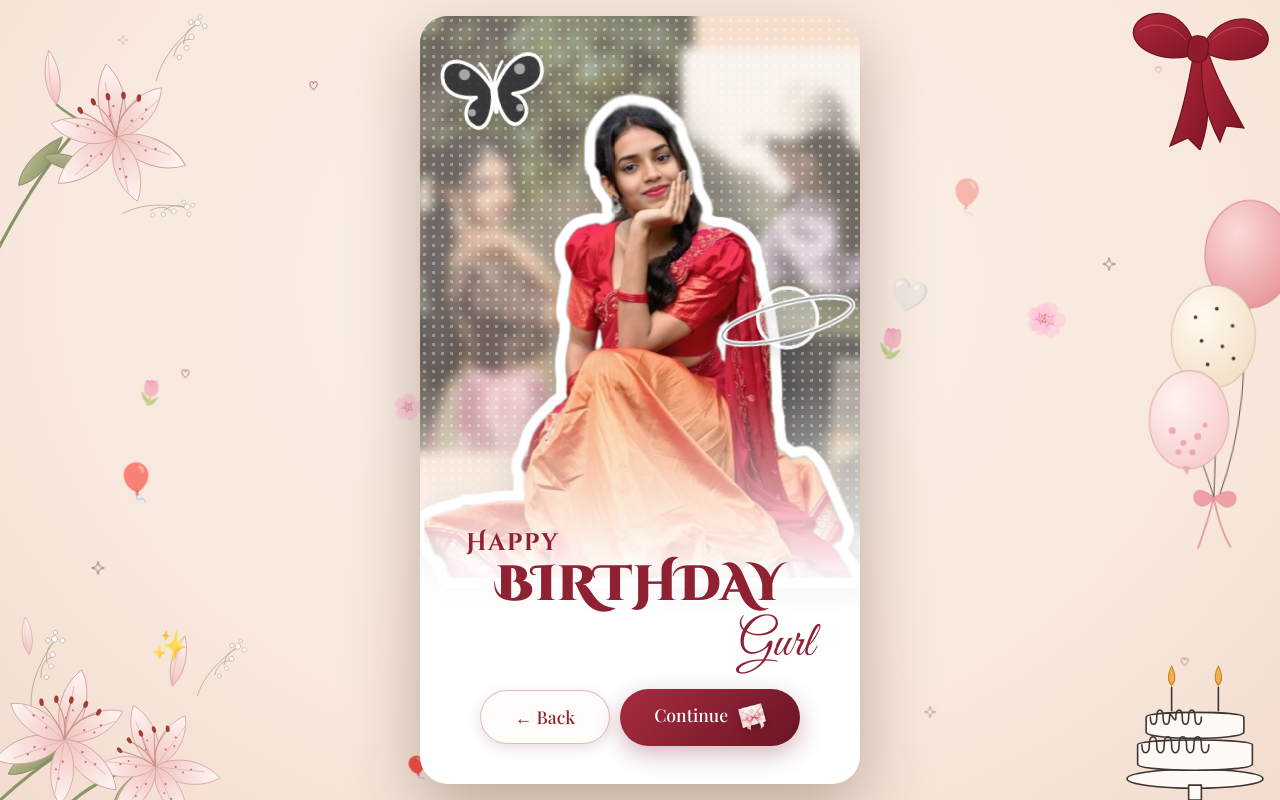
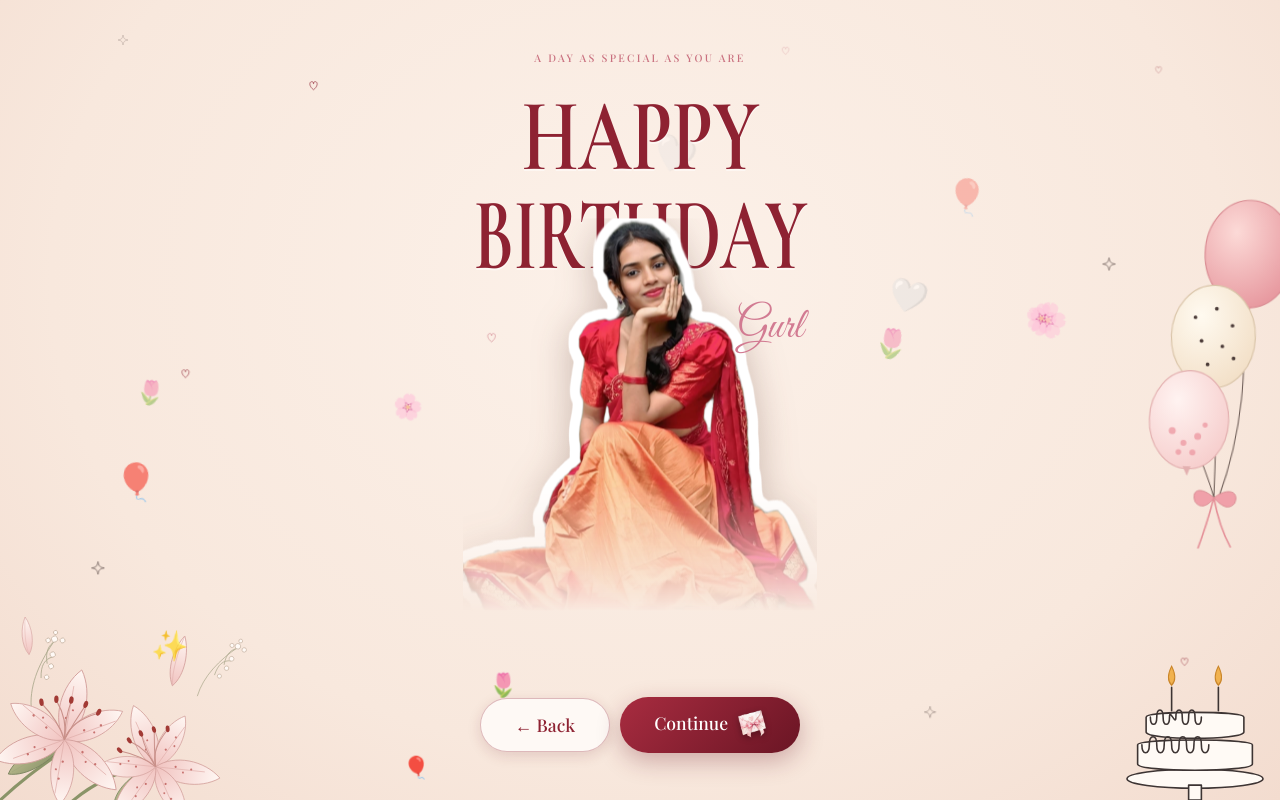
Before and after one commit to adithyals/surprise-for-you, a plain HTML site: page index.html in a window 1280 px wide. Both pictures are taken after a click on the picture 640 px from the left and 312 px from the top of the page. Drawn offline with nearby package versions, Linux system fonts and the light colour scheme; a web font is replaced by a local one.

Commit message:
Redesign poster page: big headline with photo overlapping, no collage
Co-Authored-By: Claude Sonnet 5.5 <noreply@anthropic.com>
Claude-Session: https://claude.ai/code/session_01JHJJcNN1WigQCLhPgRmBLg

```diff
--- a/index.html
+++ b/index.html
@@ -4,7 +4,7 @@
 <meta charset="UTF-8">
 <meta name="viewport" content="width=device-width, initial-scale=1">
 <title>Happy Birthday 🦋</title>
-<link href="https://fonts.googleapis.com/css2?family=Cinzel+Decorative:wght@700;900&family=Dancing+Script:wght@600;700&family=Great+Vibes&family=Playfair+Display:ital,wght@0,500;0,700;1,500&display=swap" rel="stylesheet">
+<link href="https://fonts.googleapis.com/css2?family=Cinzel+Decorative:wght@700;900&family=Dancing+Script:wght@600;700&family=Great+Vibes&family=Cormorant+Garamond:wght@600;700&family=Playfair+Display:ital,wght@0,500;0,700;1,500&display=swap" rel="stylesheet">
 <style>
 :root{--accent:#8e2232;--accent-d:#6a1524;--ink:#4a3a37;--cream:#f8e9df;--blush:#f2c9c4;--sage:#8f9870}
 *{box-sizing:border-box;margin:0;padding:0}
@@ -57,43 +57,29 @@ button.btn:hover{transform:scale(1.07)}
 .bear{height:1.05em;width:auto;vertical-align:-.2em;margin-left:.08em;filter:drop-shadow(0 3px 5px rgba(120,60,60,.25))}
 .nav{display:flex;gap:12px;justify-content:center;align-items:center;flex-wrap:wrap;margin-top:28px}
 button.btn.ghost{background:rgba(255,252,249,.85);color:var(--accent);border:1px solid rgba(142,34,50,.3);box-shadow:0 4px 14px rgba(106,21,36,.14)}
-/* ===== POSTER PAGE ===== */
+/* ===== POSTER PAGE: big headline, photo overlapping it, same paper theme ===== */
 #s2{padding:16px}
-.poster{position:relative;width:min(100%,440px);height:min(calc(100vh - 32px),800px);border-radius:28px;overflow:hidden;background:#f3d6c3;box-shadow:0 25px 70px rgba(80,50,40,.35)}
-@media(max-width:520px){#s2{padding:0}.poster{width:100%;height:100vh;height:100dvh;border-radius:0;box-shadow:none}}
-.pbg{position:absolute;inset:0;overflow:hidden}
-.bgp{position:absolute;overflow:hidden;background:linear-gradient(135deg,#f6cfb2,#e9a98a);filter:blur(5px);transform:scale(1.06);animation:drift 14s ease-in-out infinite alternate}
-.bgp img{width:100%;height:100%;object-fit:cover;display:block}
-.bgp img{filter:brightness(1.18) saturate(.85) contrast(.92)}
-.bgp.a img{object-position:32% 50%}
-.bgp.b img{object-position:45% 55%}
-.bgp.c img{object-position:28% 30%}
-.bgp.a{left:-14%;top:-3%;width:74%;height:58%}
-.bgp.b{right:-9%;top:6%;width:48%;height:38%;animation-delay:-4s;background:linear-gradient(135deg,#f9d9bd,#eebb9f)}
-.bgp.c{right:-11%;top:44%;width:54%;height:32%;animation-delay:-8s;background:linear-gradient(135deg,#f2dcc0,#e8b9a0)}
-@keyframes drift{to{transform:scale(1.12) translate(6px,-6px)}}
-.pbg::after{content:"";position:absolute;inset:0;background:linear-gradient(180deg,rgba(255,238,224,.38),rgba(255,226,206,.28))}
-.dots{position:absolute;inset:0;background-image:radial-gradient(rgba(255,255,255,.6) 1.4px,transparent 1.7px);background-size:9px 9px;opacity:.55;pointer-events:none}
-.main{position:absolute;left:50%;top:7%;transform:translateX(-50%);width:98%;height:67%;display:flex;align-items:flex-end;justify-content:center;animation:floaty 6s ease-in-out infinite}
-@keyframes floaty{50%{transform:translateX(-50%) translateY(-8px)}}
-.main img{max-width:100%;max-height:100%;width:auto;height:auto;display:block;animation:pop 1.1s cubic-bezier(.2,1.3,.4,1) both}
-@keyframes pop{from{opacity:0;transform:scale(.85)}to{opacity:1;transform:none}}
-.main img.cut{filter:drop-shadow(4px 0 0 #fff) drop-shadow(-4px 0 0 #fff) drop-shadow(0 4px 0 #fff) drop-shadow(0 -4px 0 #fff) drop-shadow(3px 3px 0 #fff) drop-shadow(-3px -3px 0 #fff) drop-shadow(3px -3px 0 #fff) drop-shadow(-3px 3px 0 #fff) drop-shadow(0 8px 18px rgba(0,0,0,.25))}
-.main img.framed{border:8px solid #fff;border-radius:28px;box-shadow:0 14px 40px rgba(0,0,0,.3)}
-.main .ph-main{width:78%;aspect-ratio:3/4;border:8px solid #fff;border-radius:28px;background:linear-gradient(135deg,#f6cfb2,#e7a58c);display:flex;flex-direction:column;align-items:center;justify-content:center;gap:10px;font-size:3rem;box-shadow:0 14px 40px rgba(0,0,0,.25)}
+.poster{position:relative;height:min(calc(100vh - 32px),860px);aspect-ratio:390/844;max-width:100%}
+@media(max-width:520px){#s2{padding:0}.poster{width:100%;height:100vh;height:100dvh;aspect-ratio:auto}}
+.ptag{position:absolute;top:4.5%;left:0;right:0;text-align:center;font-family:'Playfair Display',serif;font-size:clamp(8px,2.3vw,10.5px);letter-spacing:.22em;color:#c9707f;text-transform:uppercase;animation:fade 1.2s ease both}
+.phrt{position:absolute;width:15px;height:15px;pointer-events:none;animation:twinkle 3.4s ease-in-out infinite}
+.ptitle{position:absolute;left:2%;top:7.5%;width:96%;height:auto;color:var(--accent);filter:drop-shadow(0 2px 0 rgba(255,255,255,.55));animation:titlein 1s cubic-bezier(.2,.9,.3,1) both}
+@keyframes titlein{from{opacity:0;transform:translateY(-14px)}to{opacity:1;transform:none}}
+.main{position:absolute;left:0;right:0;top:27%;height:57%;z-index:1;display:flex;align-items:flex-start;justify-content:center;animation:floaty 6s ease-in-out infinite;-webkit-mask-image:linear-gradient(to bottom,#000 60%,transparent 90%);mask-image:linear-gradient(to bottom,#000 60%,transparent 90%)}
+@keyframes floaty{50%{transform:translateY(-6px)}}
+.main img{max-width:100%;max-height:100%;width:auto;height:auto;display:block;animation:pop 1.1s .2s cubic-bezier(.2,1.3,.4,1) both}
+@keyframes pop{from{opacity:0;transform:scale(.88)}to{opacity:1;transform:none}}
+.main img.cut{filter:drop-shadow(4px 0 0 #fff) drop-shadow(-4px 0 0 #fff) drop-shadow(0 4px 0 #fff) drop-shadow(0 -4px 0 #fff) drop-shadow(3px 3px 0 #fff) drop-shadow(-3px -3px 0 #fff) drop-shadow(3px -3px 0 #fff) drop-shadow(-3px 3px 0 #fff) drop-shadow(0 8px 18px rgba(80,40,30,.28))}
+.main img.framed{border:8px solid #fff;border-radius:28px;box-shadow:0 14px 40px rgba(80,40,30,.28)}
+.main .ph-main{width:70%;aspect-ratio:3/4;border:8px solid #fff;border-radius:28px;background:linear-gradient(135deg,#f6cfb2,#e7a58c);display:flex;flex-direction:column;align-items:center;justify-content:center;gap:10px;font-size:3rem;box-shadow:0 14px 40px rgba(80,40,30,.25)}
 .ph-main small{font-size:.8rem;font-family:'Playfair Display',serif;color:#fff;opacity:.9;padding:0 10px}
-.fade{position:absolute;left:0;right:0;bottom:0;height:52%;background:linear-gradient(to top,#fff 40%,rgba(255,255,255,.92) 54%,rgba(255,255,255,0));pointer-events:none}
-.stk{position:absolute;z-index:3;pointer-events:none;filter:drop-shadow(0 4px 8px rgba(0,0,0,.18))}
-.stk.bf{left:5%;top:5%;width:24%;transform:rotate(-14deg);animation:flap 4s ease-in-out infinite}
-.stk.pl{right:0;top:34%;width:33%;opacity:.95;animation:bob 5s ease-in-out infinite}
-@keyframes flap{50%{transform:rotate(-6deg) translateY(-8px) scale(1.05)}}
-@keyframes bob{50%{transform:translateY(-10px) rotate(4deg)}}
-.ptext{position:absolute;left:0;right:0;bottom:5%;z-index:4;padding:0 7%}
-.happy{font-family:'Cinzel Decorative',serif;font-weight:700;color:var(--accent);font-size:clamp(1.1rem,5vw,1.5rem);letter-spacing:.06em;text-align:left;padding-left:4%}
-.bday{font-family:'Cinzel Decorative',serif;font-weight:900;color:var(--accent);font-size:clamp(2rem,11vw,3.1rem);line-height:1.05;letter-spacing:.01em;white-space:nowrap;text-align:center;text-shadow:0 2px 0 rgba(255,255,255,.7)}
-.pname{font-family:'Great Vibes','Dancing Script',cursive;font-weight:400;color:var(--accent);font-size:clamp(2.2rem,10vw,3.1rem);text-align:right;padding-right:4%;margin-top:2px}
+.pscript{position:absolute;right:4%;top:37%;z-index:2;font-family:'Great Vibes','Dancing Script',cursive;font-size:clamp(1.9rem,8.5vw,2.7rem);color:#d27b92;transform:rotate(-7deg);animation:fade 1.4s .5s ease both;white-space:nowrap}
+.ptext{position:absolute;left:0;right:0;bottom:4%;z-index:4;padding:0 7%}
 .pbtn{margin-top:0;padding:10px 18px;font-size:.95rem;white-space:nowrap}
-.ptext .nav{margin-top:14px;flex-wrap:nowrap;gap:10px}
+.ptext .nav{margin-top:0;flex-wrap:nowrap;gap:10px}
+.mini-env{width:28px;height:auto;vertical-align:middle;margin-left:6px;position:relative;top:-1px;filter:drop-shadow(0 2px 3px rgba(0,0,0,.3))}
+.d{transition:opacity .5s}
+body.poster-on .d.tl,body.poster-on .d.bow{opacity:0}
 
 /* letter */
 .letter{max-width:640px;background:rgba(255,252,249,.8);backdrop-filter:blur(8px);border:1px solid rgba(142,34,50,.22);border-radius:22px;padding:34px 28px;font-size:1.15rem;line-height:1.85;text-align:left;min-height:260px;white-space:pre-wrap;cursor:pointer;box-shadow:0 14px 40px rgba(106,21,36,.1)}
@@ -193,28 +179,18 @@ canvas{position:fixed;inset:0;pointer-events:none;z-index:50}
 <!-- 2. BIRTHDAY POSTER -->
 <section id="s2">
   <div class="poster">
-    <div class="pbg" id="pbg"></div>
-    <div class="dots"></div>
+    <div class="ptag" id="ptag">A day as special as you are</div>
+    <svg class="phrt" style="right:7%;top:3.6%" viewBox="-12 -12 24 24" aria-hidden="true"><use href="#heart" fill="none" stroke="#c9707f" stroke-width="1.3"/></svg>
+    <svg class="ptitle" viewBox="0 0 360 215" role="img" aria-label="Happy Birthday">
+      <g fill="currentColor" font-family="'Cormorant Garamond','Playfair Display',Georgia,serif" font-weight="700">
+        <text transform="translate(180 100) scale(1 1.3)" text-anchor="middle" font-size="84" textLength="250" lengthAdjust="spacingAndGlyphs">HAPPY</text>
+        <text transform="translate(180 205) scale(1 1.3)" text-anchor="middle" font-size="84" textLength="352" lengthAdjust="spacingAndGlyphs">BIRTHDAY</text>
+      </g>
+    </svg>
     <div class="main" id="main"></div>
-    <svg class="stk bf" viewBox="0 0 120 100" aria-hidden="true">
-      <g stroke="#fff" stroke-width="4" stroke-linejoin="round" stroke-linecap="round">
-        <path fill="rgba(45,45,50,.85)" d="M58 48 C40 10 8 6 6 30 C5 48 22 56 40 56 C26 62 22 80 36 88 C48 94 56 74 58 58 Z"/>
-        <path fill="rgba(45,45,50,.85)" d="M62 48 C80 10 112 6 114 30 C115 48 98 56 80 56 C94 62 98 80 84 88 C72 94 64 74 62 58 Z"/>
-        <path fill="none" stroke-width="3" d="M59 44 C56 30 52 26 48 20 M61 44 C64 30 68 26 72 20"/>
-      </g>
-      <g fill="rgba(255,255,255,.55)"><circle cx="30" cy="30" r="6"/><circle cx="90" cy="30" r="6"/><circle cx="34" cy="72" r="4"/><circle cx="86" cy="72" r="4"/></g>
-      <rect x="57.5" y="42" width="5" height="34" rx="2.5" fill="#fff"/>
-    </svg>
-    <svg class="stk pl" viewBox="0 0 160 110" aria-hidden="true">
-      <circle cx="80" cy="55" r="33" fill="rgba(255,255,255,.35)" stroke="#fff" stroke-width="4"/>
-      <ellipse cx="80" cy="58" rx="74" ry="19" fill="none" stroke="#fff" stroke-width="6" transform="rotate(-18 80 58)"/>
-      <ellipse cx="80" cy="58" rx="74" ry="19" fill="none" stroke="rgba(90,95,105,.55)" stroke-width="2" transform="rotate(-18 80 58)"/>
-    </svg>
-    <div class="fade"></div>
+    <div class="pscript" id="pname">Gurl</div>
+    <svg class="phrt" style="left:6%;top:41%;animation-delay:1.2s" viewBox="-12 -12 24 24" aria-hidden="true"><use href="#heart" fill="none" stroke="#c9707f" stroke-width="1.3"/></svg>
     <div class="ptext">
-      <div class="happy">Happy</div>
-      <div class="bday">BIRTHDAY</div>
-      <div class="pname" id="pname">Gurl</div>
       <div class="nav"><button class="btn ghost pbtn" id="back2">← Back</button><button class="btn pbtn" id="next2">Continue <img class="mini-env" src="images/envelope.png" alt="" onerror="this.replaceWith('💌')"></button></div>
     </div>
   </div>
@@ -257,9 +233,9 @@ canvas{position:fixed;inset:0;pointer-events:none;z-index:50}
 const CONFIG = {
   // ----- Birthday poster page (page 2) -----
   posterMain: "images/main.png",   // her main photo. A transparent PNG cut-out gets the white sticker outline automatically
-  posterTag: "Gurl",               // text under BIRTHDAY on the poster page
+  posterTag: "Gurl",               // handwritten word beside her photo on the poster page (try "to you")
+  posterTagline: "A day as special as you are",   // small line above the big headline
   posterCutout: true,              // true = add the white sticker outline (main.png is a transparent cut-out). false = rounded photo frame
-  posterBg: ["images/bg1.jpg","images/bg2.jpg","images/bg3.jpg"],   // 3 photos shown blurred in the background
   herName: "Rashmitha",        // her name
   yourName: "Your Name",       // your name
   song: "",                    // optional music: put an mp3 next to index.html and write its name, e.g. "song.mp3"
@@ -294,10 +270,11 @@ Once again, a very Happy Birthday! 🥳✨`,
 
 const $ = id => document.getElementById(id);
 const fill = s => s.replaceAll("{her}",CONFIG.herName).replaceAll("{you}",CONFIG.yourName);
-const go = n => { document.querySelectorAll("section").forEach(s=>s.classList.remove("active")); $("s"+n).classList.add("active"); window.scrollTo(0,0); };
+const go = n => { document.querySelectorAll("section").forEach(s=>s.classList.remove("active")); $("s"+n).classList.add("active"); window.scrollTo(0,0); document.body.classList.toggle("poster-on", n===2); };
 
 $("introTitle").innerHTML = "Hey " + CONFIG.herName + ` <img class="bear" src="images/bear.png" alt="" onerror="this.replaceWith('😊')">`;
 $("pname").textContent = CONFIG.posterTag;
+$("ptag").textContent = CONFIG.posterTagline;
 $("finalTitle").textContent = "Happy Birthday, " + CONFIG.herName + "!";
 $("finalMsg").textContent = fill(CONFIG.finalMessage);
 
@@ -341,12 +318,6 @@ function isCutout(img){
     return [[0,0],[31,0],[0,31],[31,31]].every(([a,b])=>x.getImageData(a,b,1,1).data[3]<10);
   }catch(e){return false}
 }
-["a","b","c"].forEach((k,i)=>{
-  const d=document.createElement("div");d.className="bgp "+k;
-  const src=CONFIG.posterBg[i];
-  if(src){const im=new Image();im.alt="";im.onerror=()=>im.remove();im.src=src;d.appendChild(im)}
-  $("pbg").appendChild(d);
-});
 (function(){
   const m=new Image();m.alt="";
   m.onload=()=>{m.className=isCutout(m)?"cut":"framed";$("main").appendChild(m)};
```
Also changed, not shown: images/bg1.jpg (deleted), images/bg2.jpg (deleted), images/bg3.jpg (deleted).
